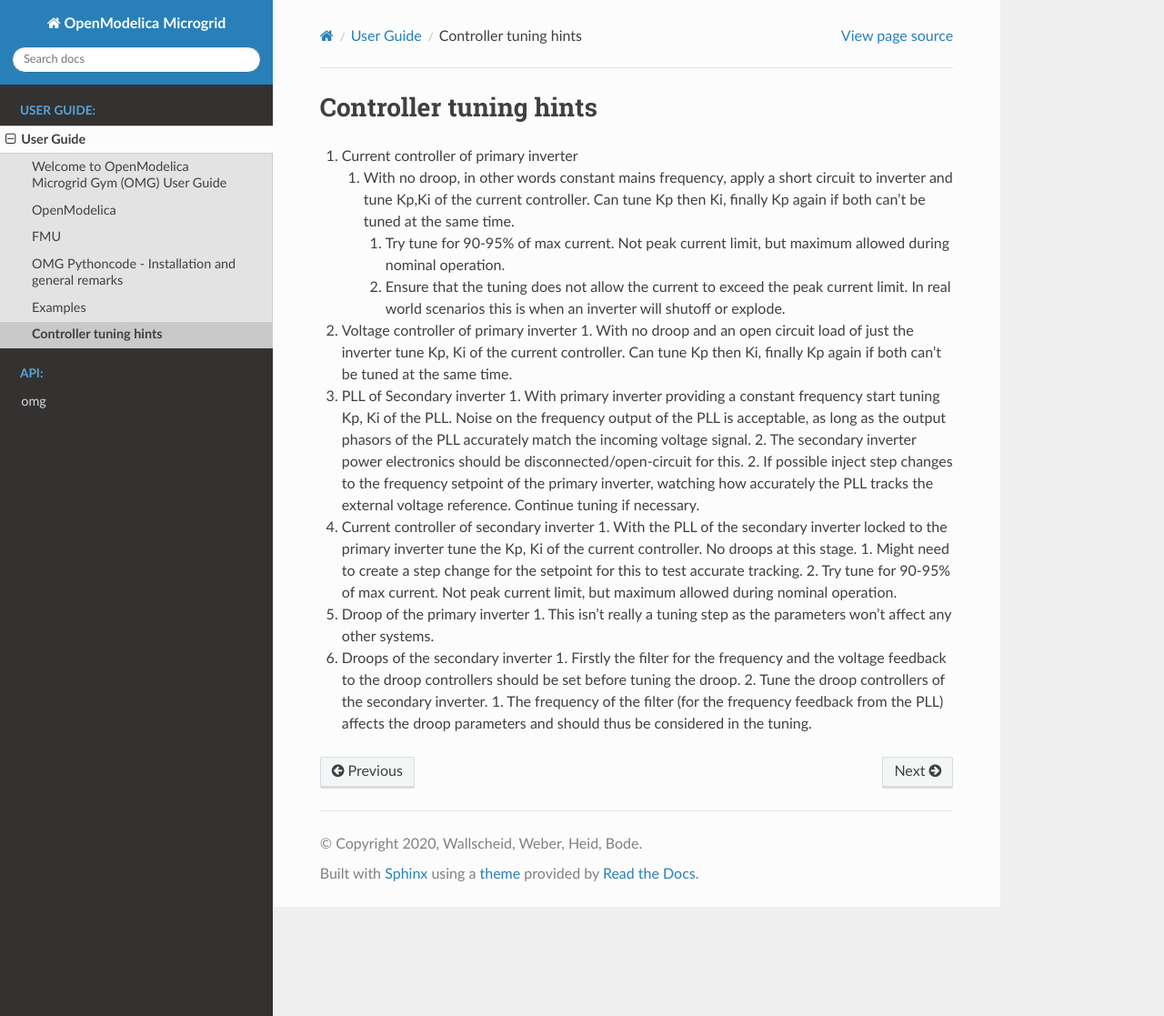
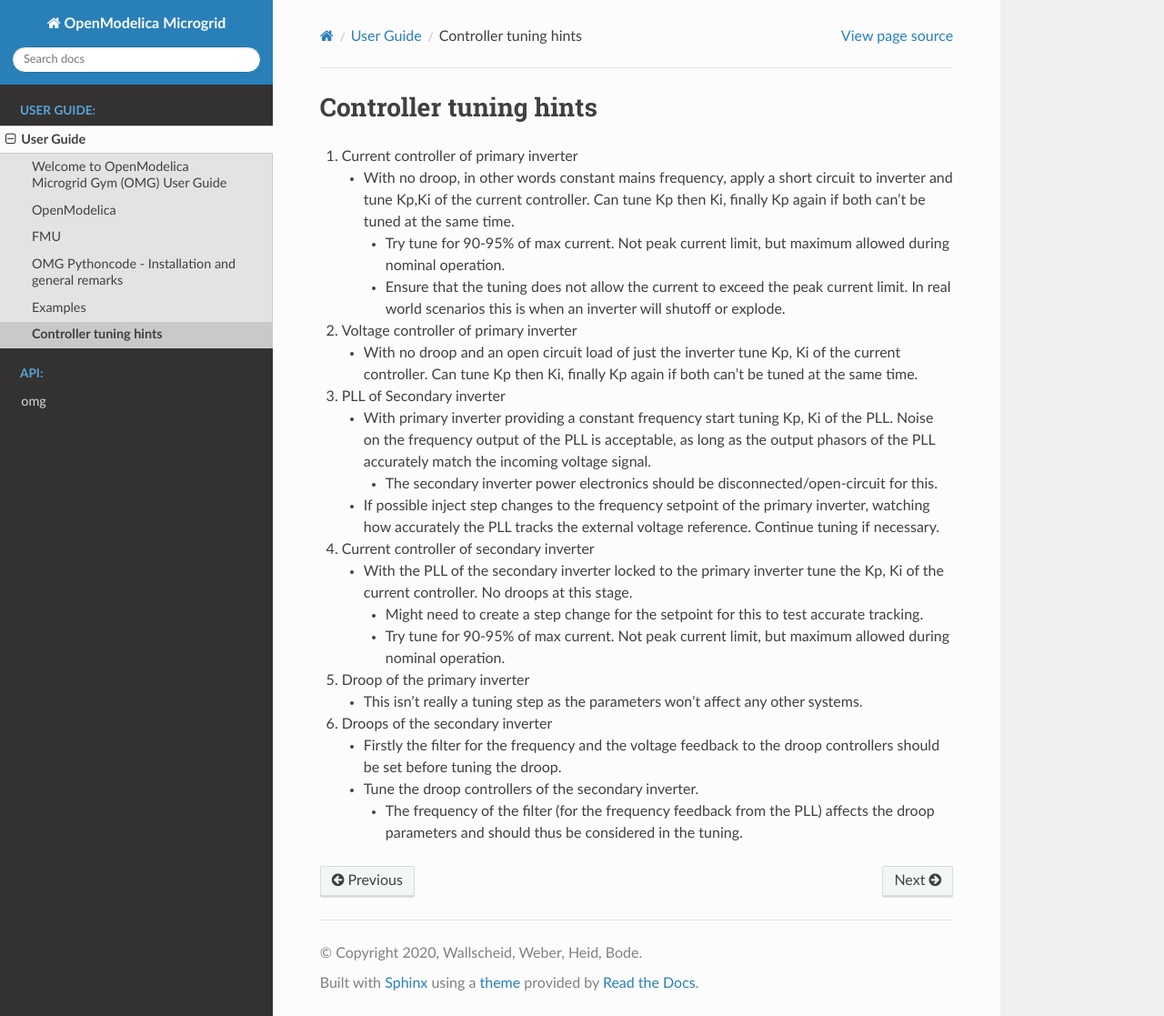
Before and after one commit to upb-lea/openmodelica-microgrid-gym, a Sphinx documentation site: the page built from docs/parts/user_guide/controller_tuning.md, in a window 1280 px wide and 1117 px high. Shown: the whole window at 91% size. Built offline with Sphinx 7.4.7 and the Read the Docs theme 2.0.0, drawn with Linux system fonts in a browser that asks for light colours; pages that are not in the unit, such as notebooks, are missing from menus.

Commit message:
bugfix userguide controllertuning

```diff
--- a/docs/parts/user_guide/controller_tuning.md
+++ b/docs/parts/user_guide/controller_tuning.md
@@ -1,23 +1,24 @@
 #  Controller tuning hints
 
 
+
 1. Current controller of primary inverter
-    1. With no droop, in other words constant mains frequency, apply a short circuit to inverter and tune Kp,Ki of the current controller. Can tune Kp then Ki, finally Kp again if both can’t be tuned at the same time.
-	    1. Try tune for 90-95% of max current. Not peak current limit, but maximum allowed during nominal operation.
-	    2. Ensure that the tuning does not allow the current to exceed the peak current limit. In real world scenarios this is when an inverter will shutoff or explode.
-2. 	Voltage controller of primary inverter
-        1. With no droop and an open circuit load of just the inverter tune Kp, Ki of the current controller. Can tune Kp then Ki, finally Kp again if both can’t be tuned at the same time.
-3. 	PLL of Secondary inverter
-	    1. With primary inverter providing a constant frequency start tuning Kp, Ki of the PLL. Noise on the frequency output of the PLL is acceptable, as long as the output phasors of the PLL accurately match the incoming voltage signal.
-	        2. The secondary inverter power electronics should be disconnected/open-circuit for this.
-	    2. If possible inject step changes to the frequency setpoint of the primary inverter, watching how accurately the PLL tracks the external voltage reference. Continue tuning if necessary.
-4. 	Current controller of secondary inverter
-	    1. With the PLL of the secondary inverter locked to the primary inverter tune the Kp, Ki of the current controller. No droops at this stage.
-	        1. Might need to create a step change for the setpoint for this to test accurate tracking.
-	        2. Try tune for 90-95% of max current. Not peak current limit, but maximum allowed during nominal operation.
-5. 	Droop of the primary inverter
-	    1. This isn’t really a tuning step as the parameters won’t affect any other systems.
-6.	Droops of the secondary inverter
-	    1. Firstly the filter for the frequency and the voltage feedback to the droop controllers should be set before tuning the droop.
-	    2. Tune the droop controllers of the secondary inverter.
-	        1. The frequency of the filter (for the frequency feedback from the PLL) affects the droop parameters and should thus be considered in the tuning.
+   - With no droop, in other words constant mains frequency, apply a short circuit to inverter and tune Kp,Ki of the current controller. Can tune Kp then Ki, finally Kp again if both can’t be tuned at the same time.
+	 - Try tune for 90-95% of max current. Not peak current limit, but maximum allowed during nominal operation.
+	 - Ensure that the tuning does not allow the current to exceed the peak current limit. In real world scenarios this is when an inverter will shutoff or explode.
+2. Voltage controller of primary inverter
+   - With no droop and an open circuit load of just the inverter tune Kp, Ki of the current controller. Can tune Kp then Ki, finally Kp again if both can’t be tuned at the same time.
+3. PLL of Secondary inverter
+	- With primary inverter providing a constant frequency start tuning Kp, Ki of the PLL. Noise on the frequency output of the PLL is acceptable, as long as the output phasors of the PLL accurately match the incoming voltage signal.
+	  - The secondary inverter power electronics should be disconnected/open-circuit for this.
+    - If possible inject step changes to the frequency setpoint of the primary inverter, watching how accurately the PLL tracks the external voltage reference. Continue tuning if necessary.
+4. Current controller of secondary inverter
+   - With the PLL of the secondary inverter locked to the primary inverter tune the Kp, Ki of the current controller. No droops at this stage.
+	 - Might need to create a step change for the setpoint for this to test accurate tracking.
+	 - Try tune for 90-95% of max current. Not peak current limit, but maximum allowed during nominal operation.
+5. Droop of the primary inverter
+   - This isn’t really a tuning step as the parameters won’t affect any other systems.
+6. Droops of the secondary inverter
+   - Firstly the filter for the frequency and the voltage feedback to the droop controllers should be set before tuning the droop.
+   - Tune the droop controllers of the secondary inverter.
+	 - The frequency of the filter (for the frequency feedback from the PLL) affects the droop parameters and should thus be considered in the tuning.
```
Also changed, not shown: README.md (+3 -2 lines).
